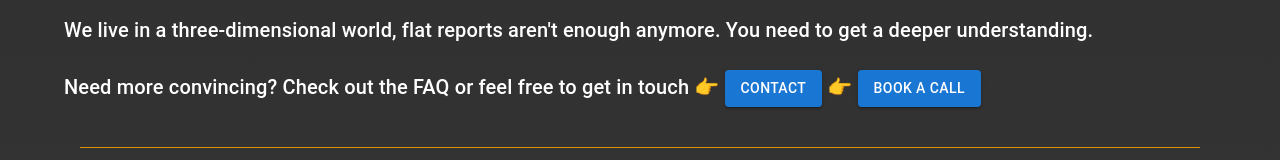
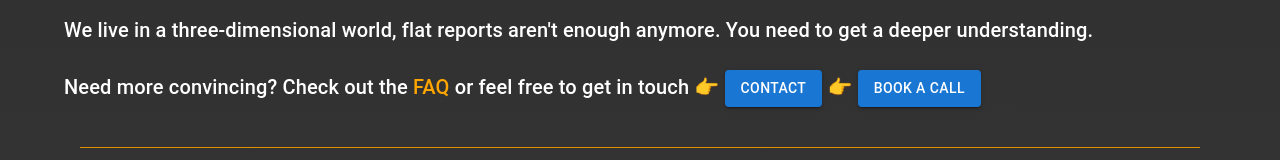
Before and after one commit to DoctorTone/drt_software_ltd, a React (Vite) app: page /#/ in a window 1280 px wide. Shown: the part 640-800 px from the top of the page. Built offline with nearby package versions, Linux system fonts and the light colour scheme.

Commit message:
Set FAQ link in intro section and update FAQ text

```diff
--- a/src/components/FAQ.tsx
+++ b/src/components/FAQ.tsx
@@ -39,8 +39,10 @@ const FAQ = () => {
               <Typography variant="body1" sx={{ color: "#cdcdcd" }}>
                 Due to all the additional space, you can see the patterns and
                 trends in the data more clearly and it's easier to explore and
-                interrogate. For multi-dimensional data, or data with lots of
-                attributes, this will be the most efficient way to see it.
+                interact. For multi-dimensional data, or data with lots of
+                attributes, this will be the most efficient way to see it. You
+                also have the benefits of stunning 3D graphics to showcase your
+                visualisations in a whole new light.
               </Typography>
             </ListItemText>
           </ListItem>
@@ -133,7 +135,10 @@ const FAQ = () => {
               </Typography>
               <Typography variant="body1" sx={{ color: "#cdcdcd" }}>
                 Great! Get in touch and we can discuss your data and how you
-                want to see it in 3D! Either email, send me a message 👉{" "}
+                want to see it in glorious 3D!
+              </Typography>
+              <Typography variant="body1" sx={{ color: "#cdcdcd", mt: 1 }}>
+                Either email, send me a message 👉{" "}
                 <Button onClick={openContactModal} variant="contained">
                   Contact
                 </Button>{" "}
--- a/src/components/TopSection.tsx
+++ b/src/components/TopSection.tsx
@@ -2,13 +2,27 @@ import Container from "@mui/material/Container";
 import Typography from "@mui/material/Typography";
 import Grid from "@mui/material/Grid2";
 import Button from "@mui/material/Button";
+import gsap from "gsap";
+import ScrollToPlugin from "gsap/ScrollToPlugin";
 import useStore from "../state/store";
 
 const TopSection = () => {
+  gsap.registerPlugin(ScrollToPlugin);
   const setShowContactModal = useStore((state) => state.setShowContactModal);
+  const linkStyle = {
+    color: "orange",
+    cursor: "pointer",
+  };
 
   const openContactModal = () => {
     setShowContactModal(true);
+  };
+
+  const animate = () => {
+    gsap.to(window, {
+      duration: 2,
+      scrollTo: { y: "#section4", offsetY: 100 },
+    });
   };
 
   return (
@@ -39,7 +53,11 @@ const TopSection = () => {
         anymore. You need to get a deeper understanding.
       </Typography>
       <Typography variant="h6" sx={{ mt: 3 }}>
-        Need more convincing? Check out the FAQ or feel free to get in touch 👉{" "}
+        Need more convincing? Check out the{" "}
+        <span style={linkStyle} onClick={animate}>
+          FAQ
+        </span>{" "}
+        or feel free to get in touch 👉{" "}
         <Button onClick={openContactModal} variant="contained">
           Contact
         </Button>{" "}
```
